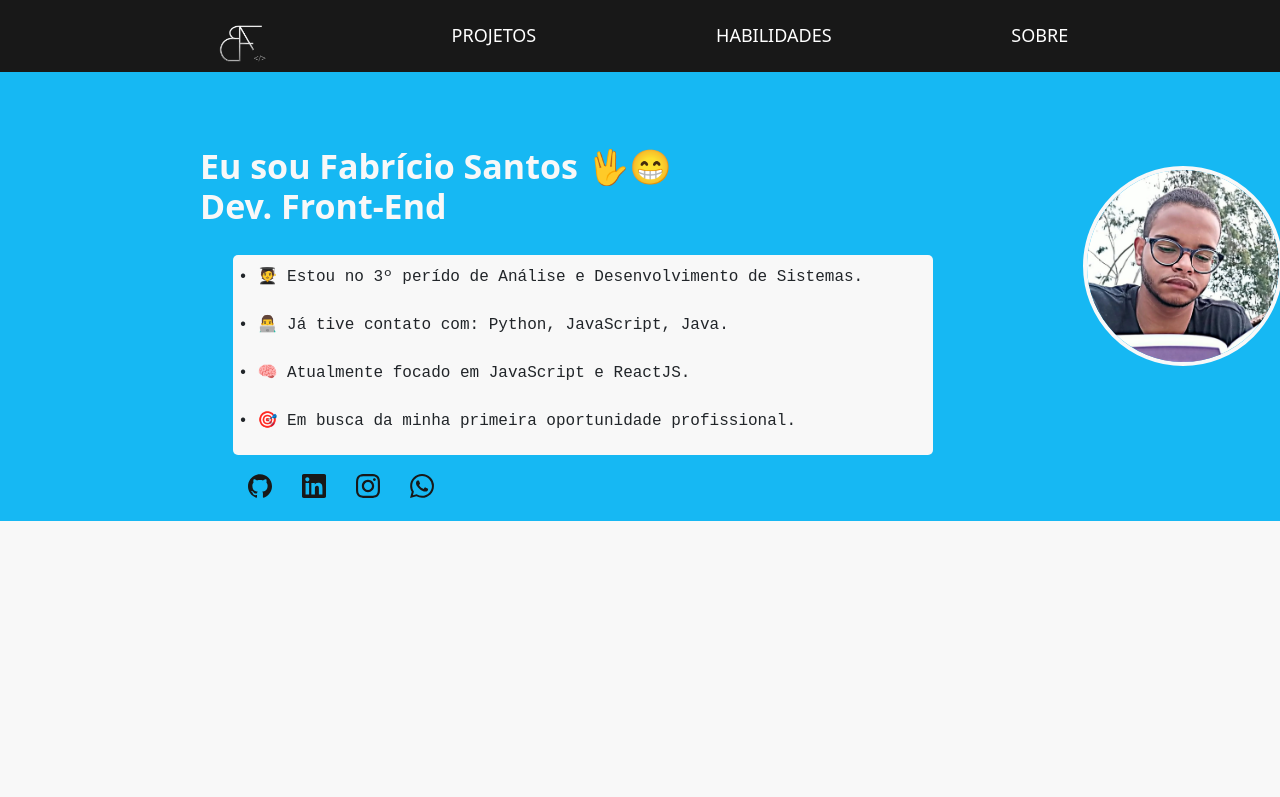
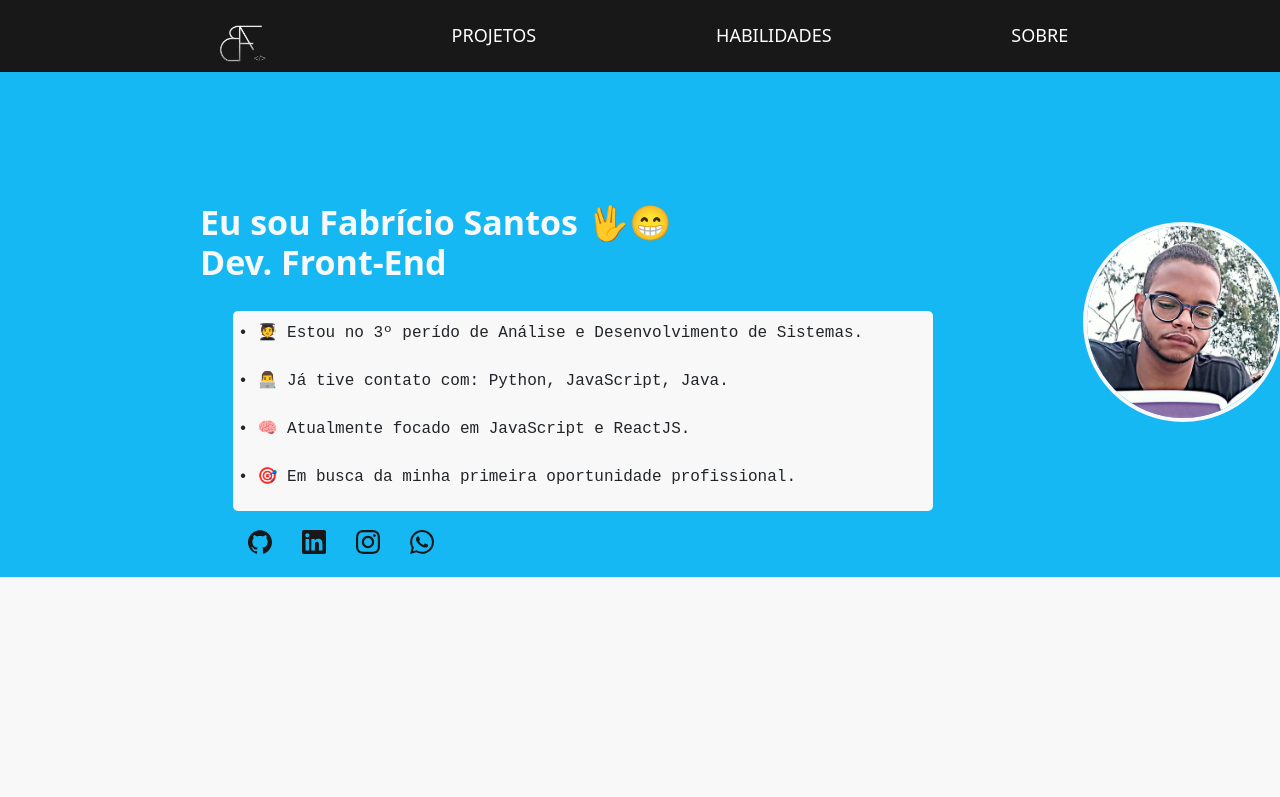
Before and after one commit to Fabricio-Antonio/portifolio, a Next.js app in the folder portifolio/: page / in a window 1280 px wide. Shown: the top 797 px of the page. Built offline with nearby package versions, Linux system fonts and the light colour scheme.

Commit message:
:sparkles: feat: add menu mobile

```diff
--- /dev/null
+++ b/portifolio/src/components/MenuMobile/index.jsx
@@ -0,0 +1,54 @@
+import React, { useState } from 'react';
+import {
+  Collapse,
+  Navbar,
+  NavbarToggler,
+  NavbarBrand,
+  Nav,
+  NavItem,
+  NavLink,
+} from 'reactstrap';
+import Image from 'next/image';
+import logo from '../../../public/img/logo.png'
+import Link from 'next/link';
+
+
+function MenuMobile() {
+  const [collapsed, setCollapsed] = useState(true);
+
+  const toggleNavbar = () => setCollapsed(!collapsed);
+
+  return (
+    <div className='test'>
+      <Navbar color="faded" light className='Navbar'>
+        <Image src= {logo} width={60} height={40} alt="..."/>
+        <NavbarToggler onClick={toggleNavbar} className="me-2" />
+        <Collapse isOpen={!collapsed} navbar>
+          <Nav navbar>
+            <NavItem>
+            <ul>
+                <li>
+                    <Link href='#projects'>
+                        PROJETOS
+                    </Link>
+                </li>
+                <li>
+                    <Link href='#habilit'>
+                        HABILIDADES
+                    </Link>
+                </li>
+                <li>
+                    <Link href='#about'>
+                        SOBRE
+                    </Link>
+                </li>
+            </ul>
+            </NavItem>
+          </Nav>
+        </Collapse>
+      </Navbar>
+    </div>
+  );
+}
+
+export default MenuMobile;
--- a/portifolio/src/pages/index.tsx
+++ b/portifolio/src/pages/index.tsx
@@ -16,7 +16,7 @@ import code from '../../public/img/code.png';
 import Line from '../components/Line/style';
 import { CardProject } from "../components/CardProject/index"
 import 'bootstrap/dist/css/bootstrap.min.css';
-import { Button } from 'reactstrap';
+import MenuMobile from '../components/MenuMobile/index';
 
 
 
@@ -30,6 +30,7 @@ export default function Home() {
     </Head>
 
     <Menu/>
+    <MenuMobile/>
       <StyledSection id="about">
         <div>
           <h1>Eu sou Fabrício Santos 🖖😁<br/>
--- a/portifolio/src/styles/global.tsx
+++ b/portifolio/src/styles/global.tsx
@@ -19,7 +19,75 @@ const GlobalSyles = createGlobalStyle`
             border-radius: 10px;
             border: 2px solid #f8f8f8;
         }
+
     }
+
+    .nav {
+        position: fixed;
+    }
+
+    .Navbar {
+        background-color: #181818;
+    }
+
+    .test {
+        button {
+            background-color: #16B8F3;
+        }
+
+        ul {
+        background-color: #181818;
+        justify-content: space-evenly;
+        align-items: center;
+        padding: 0.5rem 2rem;
+        list-style: none;
+
+    }
+
+    li {
+        list-style-type: none;
+        text-decoration: none;
+        font-family: montserrat;
+        font-size: large;
+    }
+
+    & img{
+
+    }
+
+    & a{
+        position: relative;
+        color: #fff;
+        text-decoration: none;
+    }
+
+    & li a:hover{
+    color: #16B8F3;
+    transition: 0.4s;
+    }
+
+    & li a:before {
+    content: "";
+    position: absolute;
+    width: 100%;
+    height: 4px;
+    bottom: 0;
+    top: 20px;
+    left: 0;
+    background-color: #16B8F3;
+    visibility: hidden;
+    -webkit-transform: scaleX(0);
+    transform: scaleX(0);
+    -webkit-transition: all 0.3s ease-in-out 0s;
+    transition: all 0.3s ease-in-out 0s;
+    }
+
+    & a:hover:before {
+    visibility: visible;
+    -webkit-transform: scaleX(1);
+    transform: scaleX(1);
+    }
+}
 `;
 
 export default GlobalSyles
```
